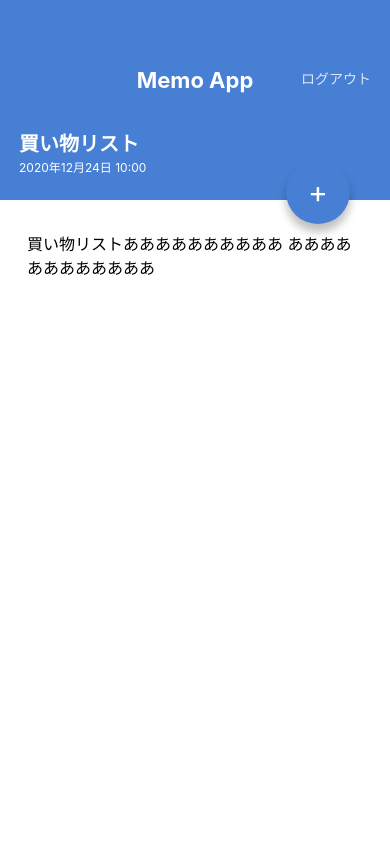
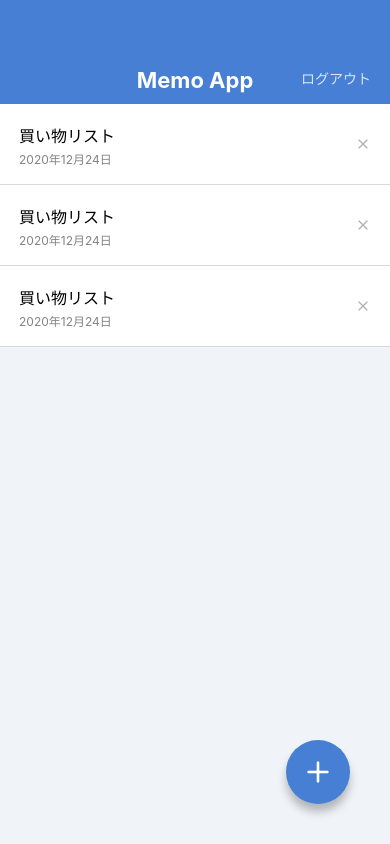
Before and after one commit to MomokaHara/MemoApp2, a React Native app: screen / in a window 390 px wide. Built offline with nearby package versions, Linux system fonts and the light colour scheme.

Commit message:
Install @expo/vector-icons

```diff
--- a/App.jsx
+++ b/App.jsx
@@ -4,5 +4,6 @@
 import MomoDetailScreen from './src/screens/MemoDetailScreen';
 
 export default function App() {
-  return <MomoDetailScreen />;
+  //return <MomoDetailScreen />;
+  return <MomoListScreen />;
 }
--- a/package.json
+++ b/package.json
@@ -8,6 +8,7 @@
     "eject": "expo eject"
   },
   "dependencies": {
+    "@expo/vector-icons": "^10.2.1",
     "expo": "~43.0.0",
     "expo-status-bar": "~1.1.0",
     "prop-types": "^15.7.2",
--- a/src/components/CircleButton.jsx
+++ b/src/components/CircleButton.jsx
@@ -1,19 +1,20 @@
 import React from 'react';
-import { View, Text, StyleSheet } from 'react-native';
+import { View, StyleSheet } from 'react-native';
 import { string, shape } from 'prop-types';
+import { Feather } from '@expo/vector-icons';
 
 export default function CircleButton(props) {
-  const { children, style } = props;
+  const { style, name } = props;
   return (
     <View style={[styles.circleButton, style]}>
-      <Text style={styles.circleButtonLabel}>{children}</Text>
+      <Feather name={name} size={32} color="white" />
     </View>
   );
 }
 
 CircleButton.propTypes = {
-  children: string.isRequired,
   style: shape(),
+  name: string.isRequired,
 };
 
 CircleButton.defaultProps = {
--- a/src/components/MemoList.jsx
+++ b/src/components/MemoList.jsx
@@ -1,5 +1,6 @@
 import React from 'react';
 import { View, Text, StyleSheet } from 'react-native';
+import { Feather } from '@expo/vector-icons';
 
 export default function MemoList() {
   return (
@@ -10,7 +11,7 @@
           <Text style={styles.memoListItemDate}>2020年12月24日</Text>
         </View>
         <View>
-          <Text>X</Text>
+          <Feather name="x" size={16} color="#B0B0B0" />
         </View>
       </View>
 
@@ -20,7 +21,7 @@
           <Text style={styles.memoListItemDate}>2020年12月24日</Text>
         </View>
         <View>
-          <Text>X</Text>
+          <Feather name="x" size={16} color="#B0B0B0" />
         </View>
       </View>
 
@@ -30,7 +31,7 @@
           <Text style={styles.memoListItemDate}>2020年12月24日</Text>
         </View>
         <View>
-          <Text>X</Text>
+          <Feather name="x" size={16} color="#B0B0B0" />
         </View>
       </View>
     </View>
--- a/src/screens/MemoDetailScreen.jsx
+++ b/src/screens/MemoDetailScreen.jsx
@@ -17,7 +17,7 @@
           買い物リストああああああああああ ああああ ああああああああ
         </Text>
       </ScrollView>
-      <CircleButton style={{ top: 160, bottom: 'auto' }}>+</CircleButton>
+      <CircleButton style={{ top: 160, bottom: 'auto' }} name="edit-2" />
     </View>
   );
 }
--- a/src/screens/MemoListScreen.jsx
+++ b/src/screens/MemoListScreen.jsx
@@ -10,7 +10,7 @@
     <View style={styles.container}>
       <AppBar />
       <MemoList />
-      <CircleButton>+</CircleButton>
+      <CircleButton name="plus" />
     </View>
   );
 }
```
Also changed, not shown: 1 other file (tests, documents, lock files or other folders).
